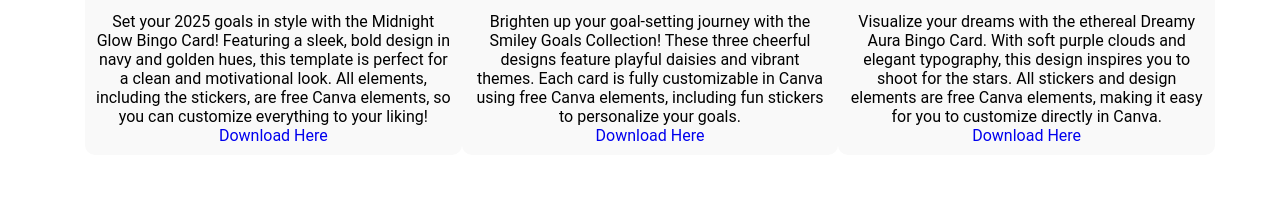
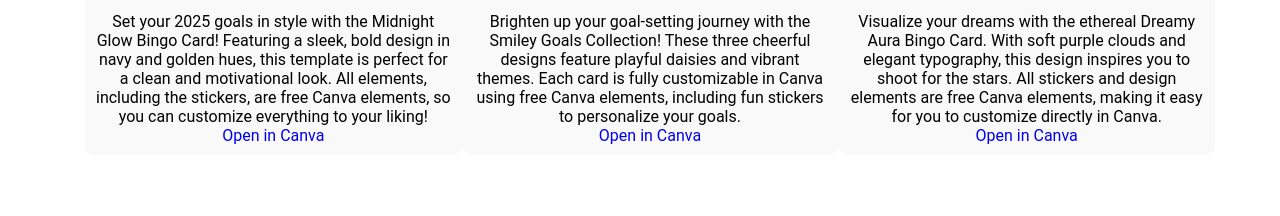
Before and after one commit to SOyeniyi801/my-portfolio, a React (Create React App) app: page /#graphics in a window 1280 px wide. Shown: the part 5648-5864 px from the top of the page. Built offline with nearby package versions, Linux system fonts and the light colour scheme.

Commit message:
google analytics

```diff
--- a/public/index.html
+++ b/public/index.html
@@ -10,20 +10,19 @@
       content="Web site created using create-react-app"
     />
     <link rel="apple-touch-icon" href="%PUBLIC_URL%/logo192.png" />
-    <!--
-      manifest.json provides metadata used when your web app is installed on a
-      user's mobile device or desktop. See https://developers.google.com/web/fundamentals/web-app-manifest/
-    -->
     <link rel="manifest" href="%PUBLIC_URL%/manifest.json" />
-    <!--
-      Notice the use of %PUBLIC_URL% in the tags above.
-      It will be replaced with the URL of the `public` folder during the build.
-      Only files inside the `public` folder can be referenced from the HTML.
 
-      Unlike "/favicon.ico" or "favicon.ico", "%PUBLIC_URL%/favicon.ico" will
-      work correctly both with client-side routing and a non-root public URL.
-      Learn how to configure a non-root public URL by running `npm run build`.
-    -->
+    <!-- Google Analytics (gtag.js) -->
+    <script async src="https://www.googletagmanager.com/gtag/js?id=G-JNYY91KKBK"></script>
+    <script>
+      window.dataLayer = window.dataLayer || [];
+      function gtag() {
+        dataLayer.push(arguments);
+      }
+      gtag('js', new Date());
+      gtag('config', 'G-JNYY91KKBK');
+    </script>
+
     <title>Sammi the Web Dev | Atlanta Web Developer</title>
   </head>
   <body>
--- a/src/data/index.json
+++ b/src/data/index.json
@@ -91,7 +91,7 @@
             "popoutSrc": "./assets/freelance-atlanta-web-developer-midnight-glow-bingo-card.png",
             "title": "Vision Bingo Card for 2025 - Midnight Glow",
             "description": "Set your 2025 goals in style with the Midnight Glow Bingo Card! Featuring a sleek, bold design in navy and golden hues, this template is perfect for a clean and motivational look. All elements, including the stickers, are free Canva elements, so you can customize everything to your liking!",
-            "projectTag": "Download Here",
+            "projectTag": "Open in Canva",
             "projectSite": "https://www.canva.com/design/DAGaigSaSMw/xlLZOo4XQ9BMw7K6_du0pA/view?utm_content=DAGaigSaSMw&utm_campaign=designshare&utm_medium=link&utm_source=publishsharelink&mode=preview"
         },
         {
@@ -100,7 +100,7 @@
             "popoutSrc": "./assets/freelance-atlanta-web-developer-smiley-collection-bingo-card.png",
             "title": "Vision Bingo Card for 2025 - Smiley Goals Collection",
             "description": "Brighten up your goal-setting journey with the Smiley Goals Collection! These three cheerful designs feature playful daisies and vibrant themes. Each card is fully customizable in Canva using free Canva elements, including fun stickers to personalize your goals.",
-            "projectTag": "Download Here",
+            "projectTag": "Open in Canva",
             "projectSite": "https://www.canva.com/design/DAGaiXUVAr4/Qwa2qOFtoNmSs0gqxkvNOA/view?utm_content=DAGaiXUVAr4&utm_campaign=designshare&utm_medium=link&utm_source=publishsharelink&mode=preview"
         },{
             "id": "3",
@@ -108,7 +108,7 @@
             "popoutSrc": "./assets/freelance-atlanta-web-developer-dreamy-aura-bingo-card.png",
             "title": "Vision Bingo Card for 2025 - Dreamy Aura",
             "description": "Visualize your dreams with the ethereal Dreamy Aura Bingo Card. With soft purple clouds and elegant typography, this design inspires you to shoot for the stars. All stickers and design elements are free Canva elements, making it easy for you to customize directly in Canva.",
-            "projectTag": "Download Here",
+            "projectTag": "Open in Canva",
             "projectSite": "https://www.canva.com/design/DAGaiyUcKAQ/BaEETyuiMHGt-4qOsdFcNg/view?utm_content=DAGaiyUcKAQ&utm_campaign=designshare&utm_medium=link&utm_source=publishsharelink&mode=preview"
         }
     ]
```
